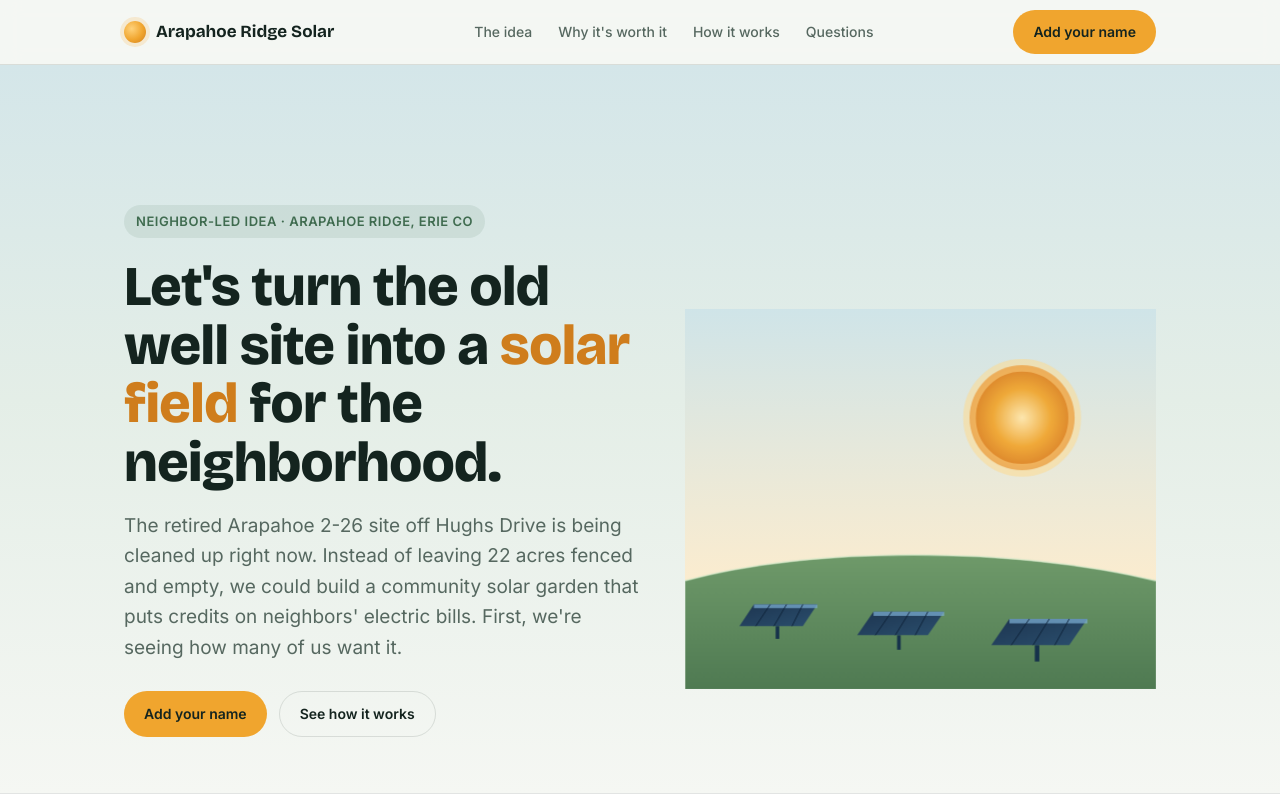
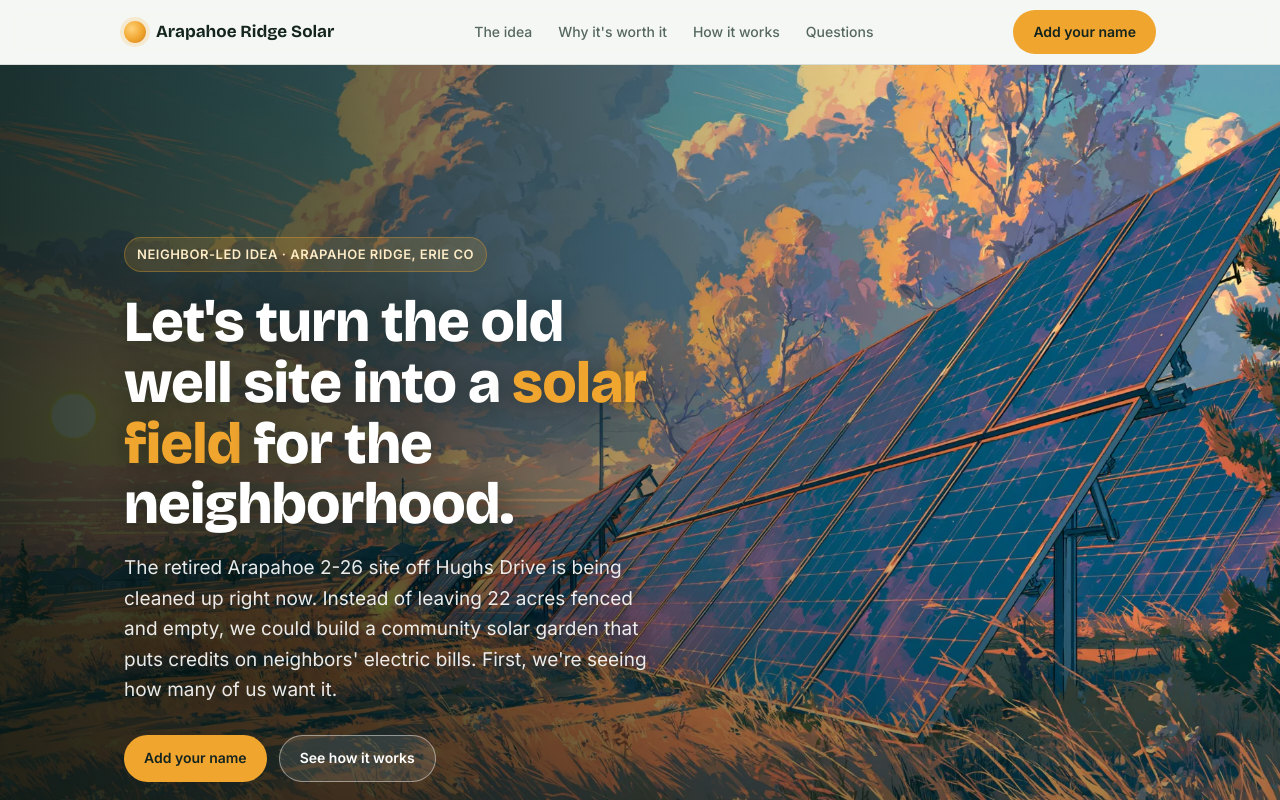
Before and after one commit to jacobhunka/Arapahoe-Ridge-solar-garden, a plain HTML site: page index.html in a window 1280 px wide. Shown: the top 800 px of the page. Drawn offline with nearby package versions, Linux system fonts and the light colour scheme.

Commit message:
Add files via upload

```diff
--- a/index.html
+++ b/index.html
@@ -53,15 +53,18 @@
   a:focus-visible,button:focus-visible,input:focus-visible,textarea:focus-visible,label:focus-within{outline:3px solid rgba(240,165,46,.55);outline-offset:2px;border-radius:6px}
 
   /* Hero */
-  .hero{position:relative;overflow:hidden;background:linear-gradient(180deg,var(--sky) 0%,#e4eee7 46%,var(--paper) 100%)}
-  .hero .wrap{display:grid;grid-template-columns:1.05fr .95fr;gap:40px;align-items:center;padding-top:64px;padding-bottom:0}
-  .eyebrow{display:inline-flex;align-items:center;gap:8px;font-size:13px;font-weight:600;letter-spacing:.04em;text-transform:uppercase;color:var(--field);background:rgba(63,107,79,.1);padding:6px 12px;border-radius:999px}
-  .hero h1{font-size:clamp(34px,5vw,56px);font-weight:800;margin:20px 0 0}
-  .hero h1 .glow{color:var(--sun-deep)}
-  .lede{font-size:clamp(16px,2vw,19px);color:var(--muted);margin-top:18px;max-width:30em}
-  .cta-row{display:flex;gap:12px;flex-wrap:wrap;margin:28px 0 56px}
-  .scene{position:relative;min-height:300px}
-  .scene svg{width:100%;height:auto;display:block}
+  .hero{position:relative;overflow:hidden;min-height:min(86vh,720px);display:flex;align-items:flex-end;background:#0c1814}
+  .hero .heroimg{position:absolute;inset:0;width:100%;height:100%;object-fit:cover;object-position:64% 50%}
+  .hero .scrim{position:absolute;inset:0;background:
+    linear-gradient(86deg,rgba(8,20,16,.84) 0%,rgba(8,20,16,.64) 28%,rgba(8,20,16,.24) 55%,rgba(8,20,16,0) 78%),
+    linear-gradient(0deg,rgba(8,20,16,.55) 0%,rgba(8,20,16,0) 44%)}
+  .hero .wrap{position:relative;z-index:2;width:100%;padding-top:96px;padding-bottom:76px}
+  .hero .herotext{max-width:33rem}
+  .eyebrow{display:inline-flex;align-items:center;gap:8px;font-size:13px;font-weight:600;letter-spacing:.04em;text-transform:uppercase;color:#fdebc6;background:rgba(240,165,46,.16);border:1px solid rgba(240,165,46,.34);padding:6px 12px;border-radius:999px}
+  .hero h1{font-size:clamp(34px,5.2vw,58px);font-weight:800;margin:20px 0 0;color:#fff;text-shadow:0 2px 26px rgba(8,20,16,.5)}
+  .hero h1 .glow{color:var(--sun)}
+  .lede{font-size:clamp(16px,2vw,19px);color:rgba(255,255,255,.9);margin-top:18px;max-width:32em;text-shadow:0 1px 16px rgba(8,20,16,.5)}
+  .cta-row{display:flex;gap:12px;flex-wrap:wrap;margin:30px 0 0}
 
   /* Sections */
   section{padding:76px 0}
@@ -165,9 +168,8 @@
   .disclaimer{font-size:13px;color:var(--muted);max-width:40em;margin-top:6px}
 
   @media (max-width:880px){
-    .hero .wrap{grid-template-columns:1fr;padding-top:40px}
-    .scene{order:-1;max-width:440px}
-    .cta-row{margin-bottom:8px}
+    .hero{min-height:78vh}
+    .hero .wrap{padding-top:72px;padding-bottom:56px}
     nav.links a{display:none}
     .idea .grid{grid-template-columns:1fr}
     .cards{grid-template-columns:1fr}
@@ -233,71 +235,22 @@
 <main id="top">
 
   <!-- HERO -->
-  <section class="hero" style="padding-bottom:0">
+  <section class="hero">
+    <picture>
+      <source media="(max-width:700px)" srcset="hero-mobile.webp" type="image/webp" />
+      <source srcset="hero.webp" type="image/webp" />
+      <img class="heroimg" src="hero.jpg" alt="A community solar array in tall prairie grass at golden hour, with the Front Range and neighborhood homes in the distance" width="2944" height="1648" fetchpriority="high" />
+    </picture>
+    <div class="scrim" aria-hidden="true"></div>
     <div class="wrap">
-      <div>
+      <div class="herotext">
         <span class="eyebrow">Neighbor-led idea · Arapahoe Ridge, Erie CO</span>
         <h1>Let's turn the old well site into a <span class="glow">solar field</span> for the neighborhood.</h1>
         <p class="lede">The retired Arapahoe 2-26 site off Hughs Drive is being cleaned up right now. Instead of leaving 22 acres fenced and empty, we could build a community solar garden that puts credits on neighbors' electric bills. First, we're seeing how many of us want it.</p>
         <div class="cta-row">
           <a class="btn gold" href="#signup">Add your name</a>
-          <a class="btn" href="#how" style="background:transparent;color:var(--ink);border:1px solid var(--line)">See how it works</a>
+          <a class="btn" href="#how" style="background:rgba(255,255,255,.1);color:#fff;border:1px solid rgba(255,255,255,.45)">See how it works</a>
         </div>
-      </div>
-      <div class="scene" aria-hidden="true">
-        <svg viewBox="0 0 520 420" xmlns="http://www.w3.org/2000/svg" role="img">
-          <defs>
-            <linearGradient id="sky" x1="0" y1="0" x2="0" y2="1">
-              <stop offset="0" stop-color="#cfe4e8"/>
-              <stop offset="1" stop-color="#fbeccf"/>
-            </linearGradient>
-            <radialGradient id="suncore" cx="50%" cy="50%" r="50%">
-              <stop offset="0" stop-color="#ffe6ab"/>
-              <stop offset="55%" stop-color="#f0a52e"/>
-              <stop offset="100%" stop-color="#d97a1f"/>
-            </radialGradient>
-            <linearGradient id="field" x1="0" y1="0" x2="0" y2="1">
-              <stop offset="0" stop-color="#6f9a6a"/>
-              <stop offset="1" stop-color="#4f7a52"/>
-            </linearGradient>
-            <linearGradient id="panel" x1="0" y1="0" x2="1" y2="1">
-              <stop offset="0" stop-color="#1d3550"/>
-              <stop offset="1" stop-color="#2b4f6e"/>
-            </linearGradient>
-          </defs>
-          <rect width="520" height="300" fill="url(#sky)"/>
-          <circle class="sun-disc" cx="372" cy="120" r="58" fill="url(#suncore)"/>
-          <circle cx="372" cy="120" r="58" fill="none" stroke="#ffd98a" stroke-opacity=".5" stroke-width="14"/>
-          <path d="M0 300 C140 262 360 262 520 300 L520 420 L0 420 Z" fill="url(#field)"/>
-          <path d="M0 300 C140 262 360 262 520 300" fill="none" stroke="#cfeccb" stroke-opacity=".5" stroke-width="2"/>
-          <!-- panel rows -->
-          <g>
-            <g transform="translate(60 322)">
-              <polygon points="0,28 70,28 86,4 16,4" fill="url(#panel)"/>
-              <polygon points="16,4 86,4 86,8 16,8" fill="#7fb2d8" opacity=".7"/>
-              <line x1="34" y1="4" x2="18" y2="28" stroke="#0e2238" stroke-width="1"/>
-              <line x1="52" y1="4" x2="38" y2="28" stroke="#0e2238" stroke-width="1"/>
-              <line x1="70" y1="4" x2="58" y2="28" stroke="#0e2238" stroke-width="1"/>
-              <rect x="40" y="28" width="4" height="14" fill="#16324b"/>
-            </g>
-            <g transform="translate(190 330)">
-              <polygon points="0,30 78,30 96,4 18,4" fill="url(#panel)"/>
-              <polygon points="18,4 96,4 96,8.5 18,8.5" fill="#7fb2d8" opacity=".7"/>
-              <line x1="38" y1="4" x2="20" y2="30" stroke="#0e2238" stroke-width="1"/>
-              <line x1="58" y1="4" x2="42" y2="30" stroke="#0e2238" stroke-width="1"/>
-              <line x1="78" y1="4" x2="64" y2="30" stroke="#0e2238" stroke-width="1"/>
-              <rect x="44" y="30" width="4" height="16" fill="#16324b"/>
-            </g>
-            <g transform="translate(338 338)">
-              <polygon points="0,33 86,33 106,4 20,4" fill="url(#panel)"/>
-              <polygon points="20,4 106,4 106,9 20,9" fill="#7fb2d8" opacity=".7"/>
-              <line x1="42" y1="4" x2="22" y2="33" stroke="#0e2238" stroke-width="1"/>
-              <line x1="64" y1="4" x2="46" y2="33" stroke="#0e2238" stroke-width="1"/>
-              <line x1="86" y1="4" x2="70" y2="33" stroke="#0e2238" stroke-width="1"/>
-              <rect x="48" y="33" width="5" height="18" fill="#16324b"/>
-            </g>
-          </g>
-        </svg>
       </div>
     </div>
   </section>
```
Also changed, not shown: hero-mobile.webp (added), hero.jpg (added), hero.webp (added), 1 other file.
